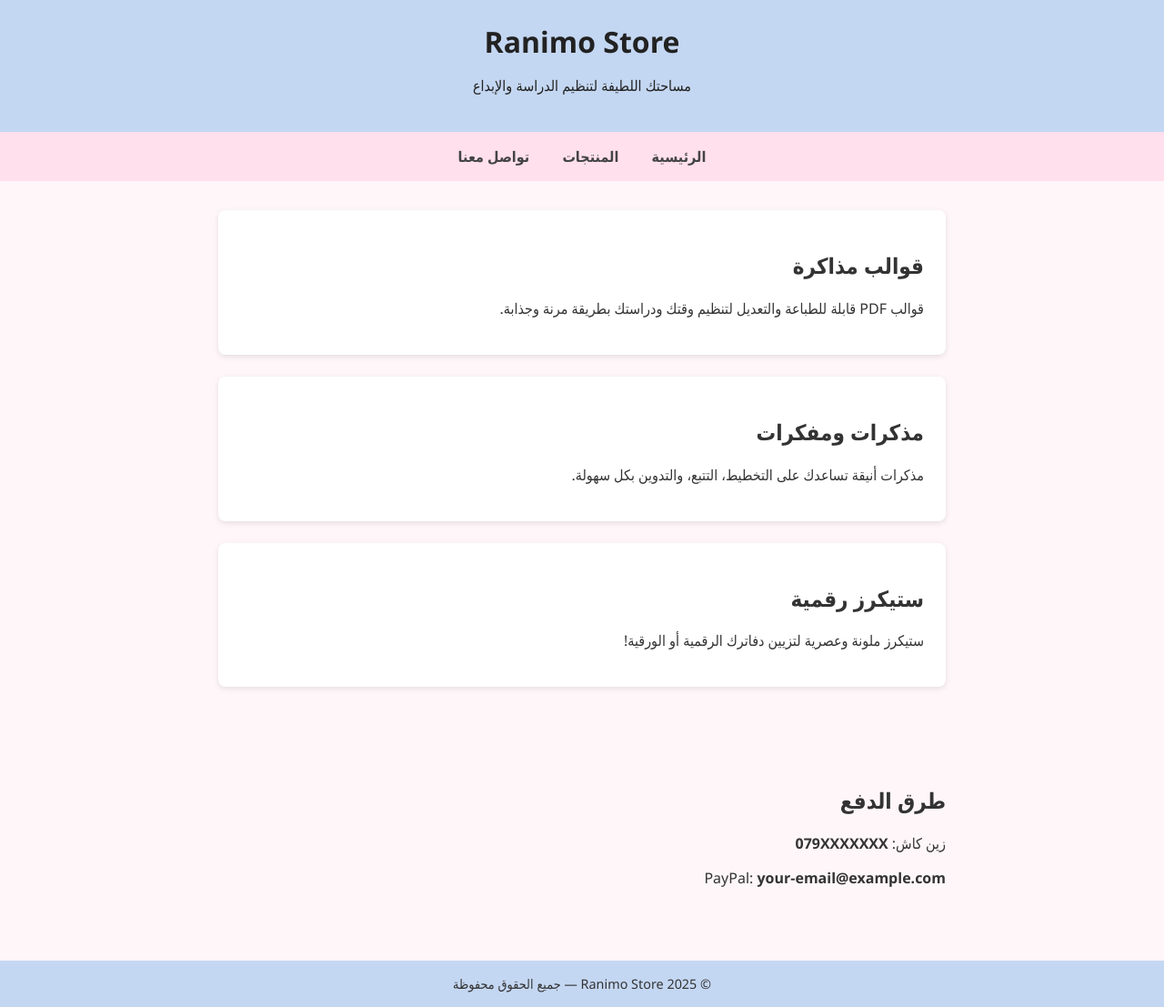
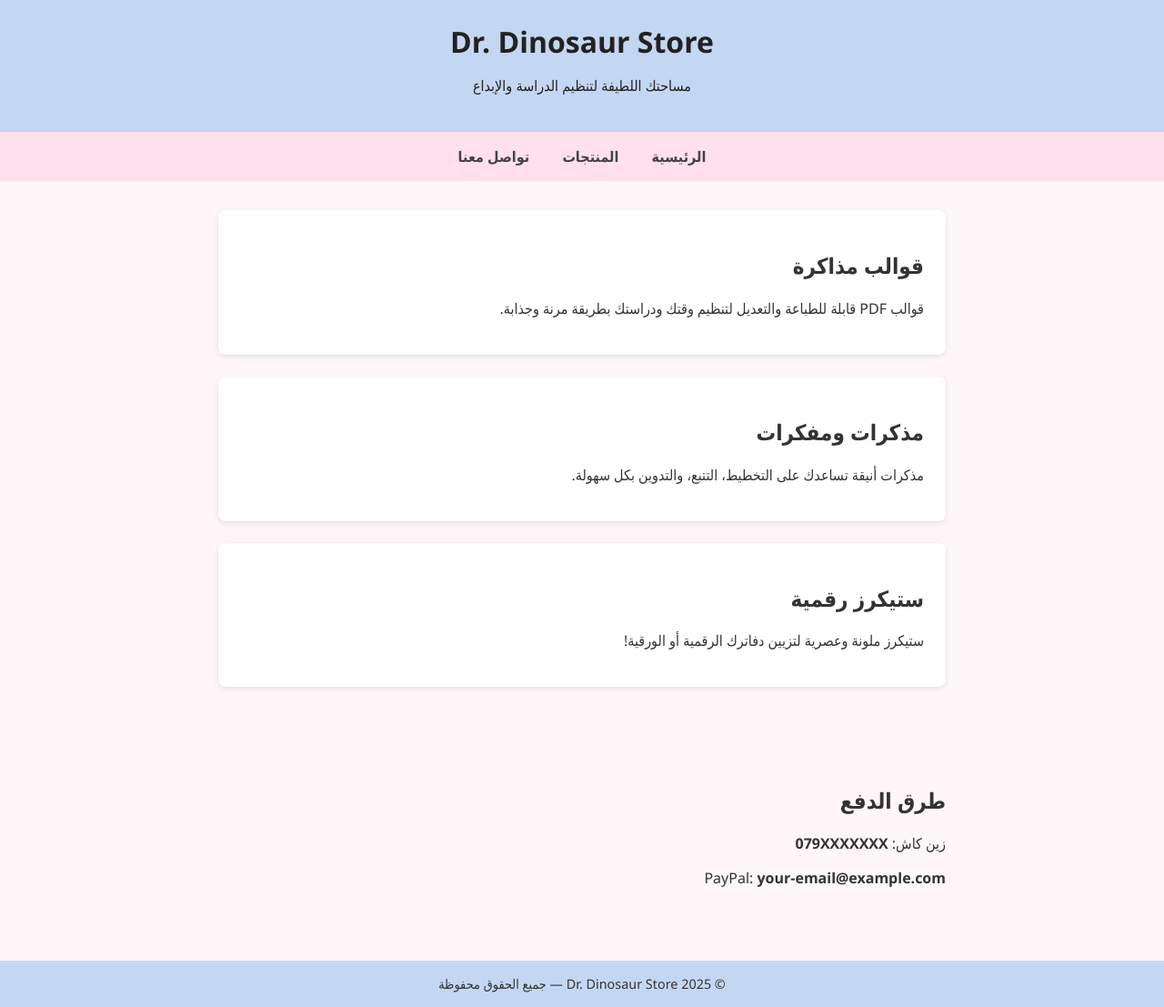
Before and after one commit to rny2248/Dr.Dinosaur-store, a plain HTML site: page index.html in a window 1280 px wide. Shown: the whole page at 91% size. Drawn offline with Linux system fonts and the light colour scheme.

Commit message:
Update index.html

```diff
--- a/index.html
+++ b/index.html
@@ -56,7 +56,7 @@
 <body>
 
   <header>
-    <h1>Ranimo Store</h1>
+    <h1>Dr. Dinosaur Store</h1>
     <p>مساحتك اللطيفة لتنظيم الدراسة والإبداع</p>
   </header>
 
@@ -90,7 +90,7 @@
   </section>
 
   <div class="footer">
-    &copy; 2025 Ranimo Store — جميع الحقوق محفوظة
+    &copy; 2025 Dr. Dinosaur Store — جميع الحقوق محفوظة
   </div>
 
 </body>
```
